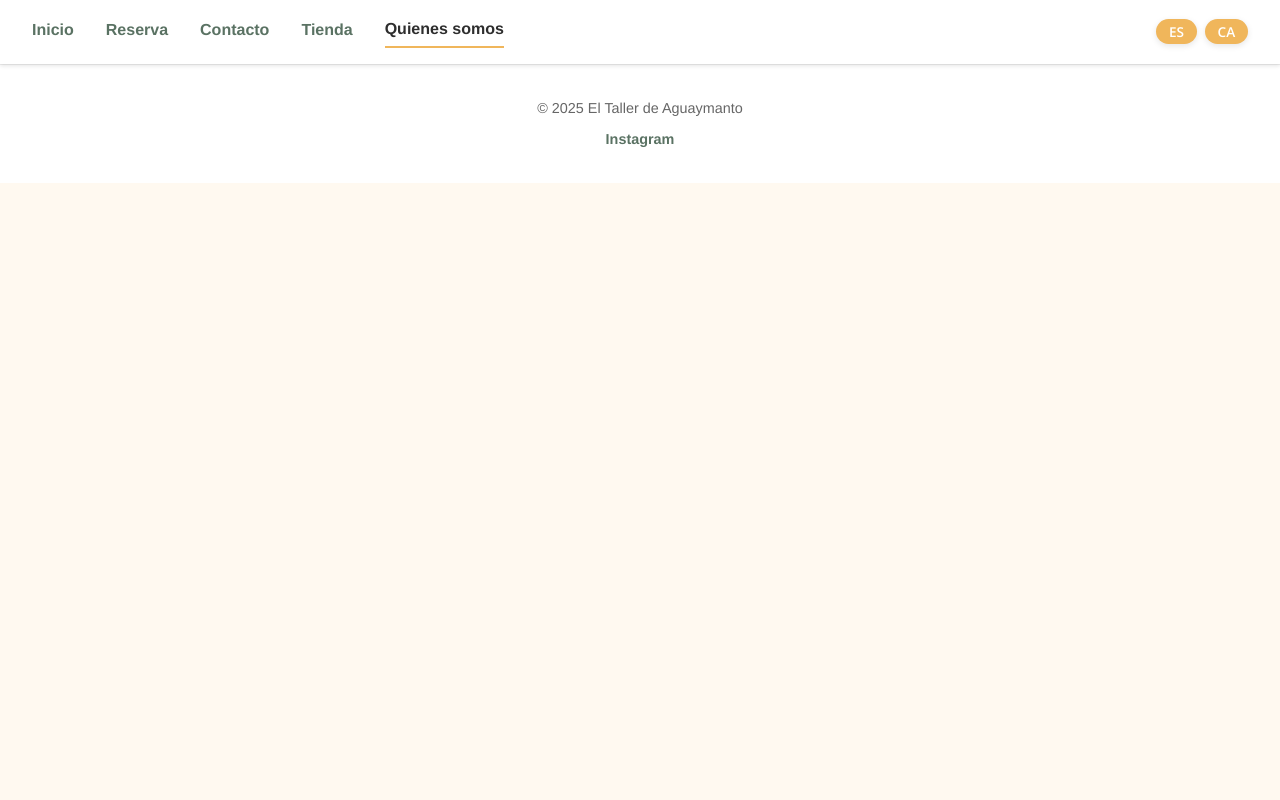
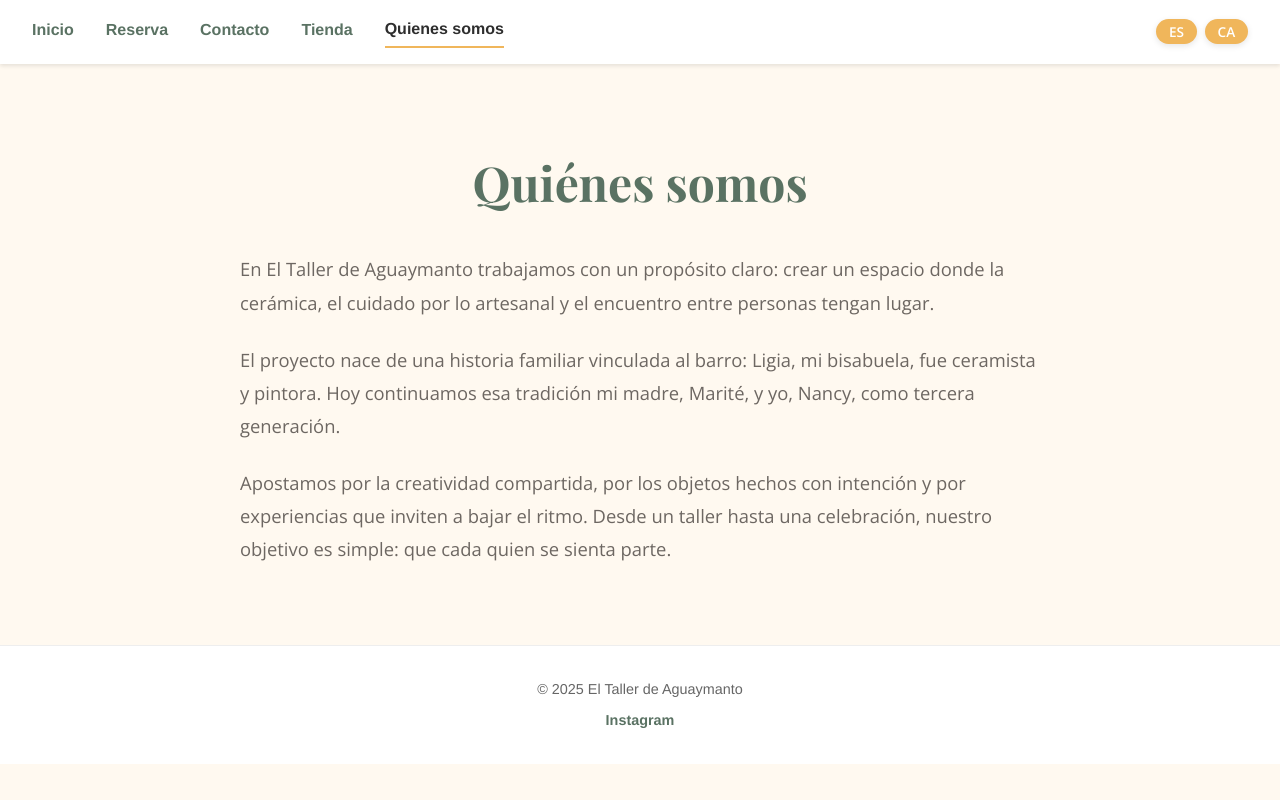
Before and after one commit to nanchusss/ElTaller, a React (Create React App) app: page /quienes-somos in a window 1280 px wide. Built offline with nearby package versions, Linux system fonts and the light colour scheme; a web font is replaced by a local one.

Commit message:
sobre nos

```diff
--- a/src/App.js
+++ b/src/App.js
@@ -10,7 +10,7 @@
 import GraciasContacto from "./Components/GraciasContacto/GraciasContacto";
 import ReservaGrupal from "./Components/Grupal/Grupal.js";
 import Eventos from "./Components/Eventos/Eventos.js";
-import QuienesSomos from "./Components/QuienesSomos/QuienesSomos"; // ajustá el path si hace falta
+import QuienesSomos from "./Components/QuienesSomos/QuienesSomos.js"; // ajustá el path si hace falta
 
 const App = () => {
   return (
@@ -34,7 +34,7 @@
           <Route path="/GraciasContacto" element={<GraciasContacto />} />
           <Route path="/Grupal" element={<ReservaGrupal />} />
           <Route path="/eventos" element={<Eventos />} />
-          <Route path="/quienesSomos" element={<QuienesSomos />} />
+          <Route path="/quienes-somos" element={<QuienesSomos />} />
         </Routes>
         <Footer />
       </Router>
--- a/src/Components/Header/Header.js
+++ b/src/Components/Header/Header.js
@@ -150,6 +150,7 @@
           >
             {t("header.tienda")}
           </StyledLink>
+          <StyledLink to="/quienes-somos">{t("header.quienes")}</StyledLink>
         </MobileMenu>
       </Nav>
     </HeaderContainer>
--- a/src/Components/QuienesSomos/QuienesSomos.js
+++ b/src/Components/QuienesSomos/QuienesSomos.js
@@ -1,14 +1,6 @@
 import React from "react";
 import styled from "styled-components";
-import { Helmet } from "react-helmet";
-
-<Helmet>
-  <title>El Taller d’Aguaymanto – Cerámica, plantas y café</title>
-  <meta
-    name="description"
-    content="Un espacio creativo en Barcelona para talleres, eventos y experiencias con cerámica."
-  />
-</Helmet>;
+import { useTranslation } from "react-i18next";
 
 const Section = styled.section`
   background-color: #fff9f0;
@@ -20,59 +12,34 @@
   font-size: 3rem;
   color: #5a7263;
   font-family: "Playfair Display", serif;
-  margin-bottom: 1.5rem;
+  margin-bottom: 2rem;
 `;
 
 const TextContainer = styled.div`
   max-width: 800px;
-  margin: 0 auto 3rem auto;
+  margin: 0 auto;
   color: #6d6762;
   font-size: 1.15rem;
   line-height: 1.8;
   font-family: "Open Sans", sans-serif;
-`;
+  text-align: left;
 
-const Cita = styled.blockquote`
-  font-style: italic;
-  font-size: 1.2rem;
-  color: #e3a092;
-  margin: 3rem auto 1rem;
-  max-width: 600px;
-  border-left: 4px solid #e3a092;
-  padding-left: 1rem;
-`;
-
-const Autor = styled.p`
-  font-size: 1rem;
-  color: #6d6762;
-  margin-top: 0.5rem;
+  p + p {
+    margin-top: 1.5rem;
+  }
 `;
 
 const QuienesSomos = () => {
+  const { t } = useTranslation();
+
   return (
     <Section>
-      <Title>Quiénes somos</Title>
+      <Title>{t("quienes.titulo")}</Title>
       <TextContainer>
-        <p>
-          El Taller d’Aguaymanto es un sueño hecho a mano. Está formado por mi
-          madre, Marité, y por mí, Nancy. Somos una familia de mujeres
-          ceramistas: yo soy la tercera generación, después de mi bisabuela
-          Ligia —una ceramista y pintora apasionada que nos abrió el camino.
-        </p>
-        <p>
-          Hace años que Aguaymanto es nuestro motor creativo, nuestra forma de
-          celebrar la vida y conectarnos. Soñábamos con un espacio donde
-          compartir esa alegría con otras personas, donde las manos, el barro y
-          la risa se encuentren.
-        </p>
-        <p>
-          Hoy, ese lugar existe. Y te damos la bienvenida con las manos
-          abiertas.
-        </p>
+        <p>{t("quienes.p1")}</p>
+        <p>{t("quienes.p2")}</p>
+        <p>{t("quienes.p3")}</p>
       </TextContainer>
-
-      <Cita>“El barro guarda la memoria de las manos que lo tocaron.”</Cita>
-      <Autor>— Anónima</Autor>
     </Section>
   );
 };
--- a/src/locales/ca/translation.json
+++ b/src/locales/ca/translation.json
@@ -158,7 +158,14 @@
 
    "previewEventos": {
     "titulo": "Esdeveniments personalitzats"
-  }
+  },
+  "quienes": {
+  "titulo": "Qui som",
+  "p1": "A El Taller d’Aguaymanto treballem amb un propòsit clar: crear un espai on la ceràmica, la cura per l’artesania i el trobament entre persones tinguin lloc.",
+  "p2": "El projecte neix d’una història familiar vinculada al fang: la Ligia, la meva besàvia, va ser ceramista i pintora. Avui continuem aquesta tradició la meva mare, Marité, i jo, Nancy, com a tercera generació.",
+  "p3": "Apostem per la creativitat compartida, per objectes fets amb intenció i per experiències que convidin a baixar el ritme. Des d’un taller fins a una celebració, el nostre objectiu és senzill: que tothom se senti part."
+}
+
 
 
 
--- a/src/locales/es/translation.json
+++ b/src/locales/es/translation.json
@@ -157,6 +157,12 @@
   "previewEventos": {
     "titulo": "Eventos personalizados"
 
+},
+"quienes": {
+  "titulo": "Quiénes somos",
+  "p1": "En El Taller de Aguaymanto trabajamos con un propósito claro: crear un espacio donde la cerámica, el cuidado por lo artesanal y el encuentro entre personas tengan lugar.",
+  "p2": "El proyecto nace de una historia familiar vinculada al barro: Ligia, mi bisabuela, fue ceramista y pintora. Hoy continuamos esa tradición mi madre, Marité, y yo, Nancy, como tercera generación.",
+  "p3": "Apostamos por la creatividad compartida, por los objetos hechos con intención y por experiencias que inviten a bajar el ritmo. Desde un taller hasta una celebración, nuestro objetivo es simple: que cada quien se sienta parte."
 }
 
 
@@ -168,4 +174,5 @@
 
 
 
+
 }
```
